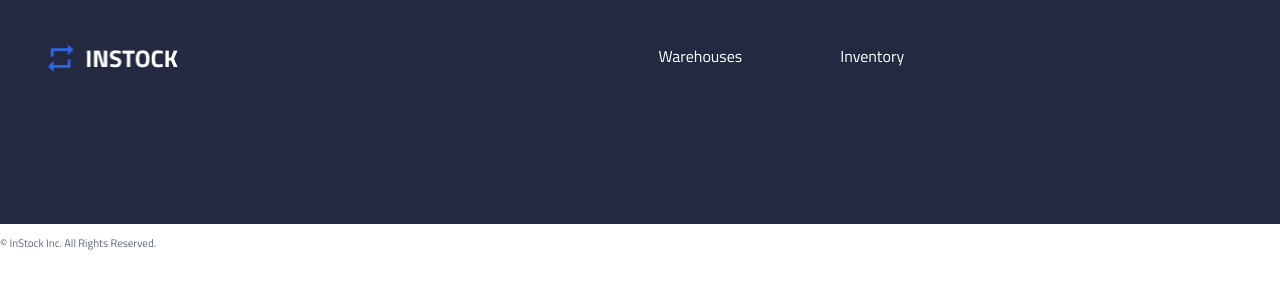
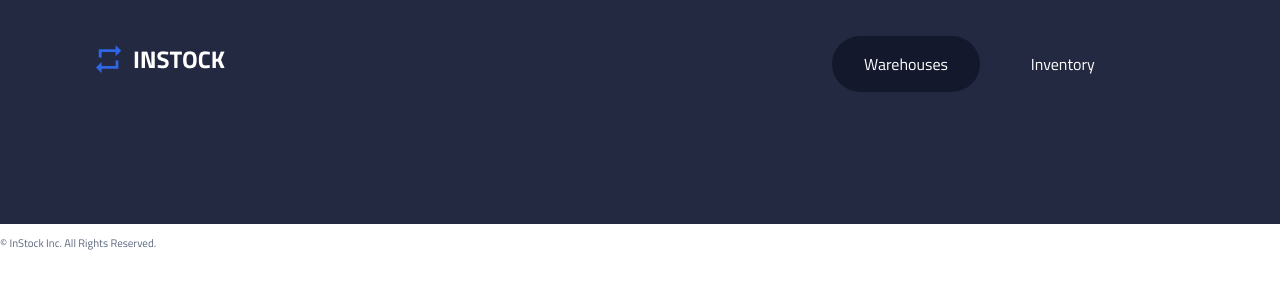
Before and after one commit to jaskaurbrar14/InStock, a React (Create React App) app: page / in a window 1280 px wide. Shown: the top 300 px of the page. Built offline with nearby package versions, Linux system fonts and the light colour scheme.

Commit message:
scss file modified

```diff
--- a/src/Components/Header/Header.scss
+++ b/src/Components/Header/Header.scss
@@ -14,6 +14,7 @@
     justify-content: space-between;
     flex-direction: column;
     align-items: center;
+    width: 100%;
 
     @include tablet-and-desktop {
       padding-bottom: 5.8rem;
@@ -21,36 +22,31 @@
       height: 5rem;
       flex-direction: row;
     }
-
-    @include desktop {
-      margin: 1rem;
-    }
   }
 
   &__logo {
-    margin-left: 5rem;
+    margin-top: 1rem;
     @include tablet-and-desktop {
       margin: 2rem;
+      margin-left: 5rem;
     }
   }
 
   &__image {
-    width: 130px;
     margin-top: 1.5rem;
+
     @include tablet-and-desktop {
-      margin-top: 10px;
+      margin-top: 0.7rem;
     }
   }
 
   &__navlinks {
-    display: flex;
-    justify-content: space-evenly;
-    margin-left: 5rem;
+    margin: 0;
+    width: 100%;
+
     @include tablet-and-desktop {
       width: 28%;
-      // margin-left: 25rem;
-      display: flex;
-      justify-content: flex-start;
+      margin-right: 10rem;
     }
 
     @include desktop {
@@ -64,24 +60,31 @@
 
     @include tablet-and-desktop {
       width: 100%;
+      margin: 1rem 0 0 0;
+      gap: 0.1rem;
+    }
+  }
+
+  &__warehouses,
+  &__inventory {
+    text-align: center;
+    color: $primary-white;
+    width: 50%;
+    padding: 1rem 2rem;
+
+    @include tablet-and-desktop {
+      width: 30%;
+      margin: 0;
+      margin-right: 0.5rem;
+      padding: 1rem 2rem;
+    }
+    &:hover {
+      text-decoration: underline;
     }
   }
 
   &__warehouses {
-    text-align: center;
-    color: $primary-white;
-    width: 50%;
-    padding: 2rem 4rem;
-
-    @include tablet-and-desktop {
-      width: 30%;
-    }
-  }
-
-  &__inventory {
-    text-align: center;
-    color: $primary-white;
-    width: 50%;
-    padding: 2rem 4rem;
+    background-color: $primary-black;
+    border-radius: 15rem;
   }
 }
```
